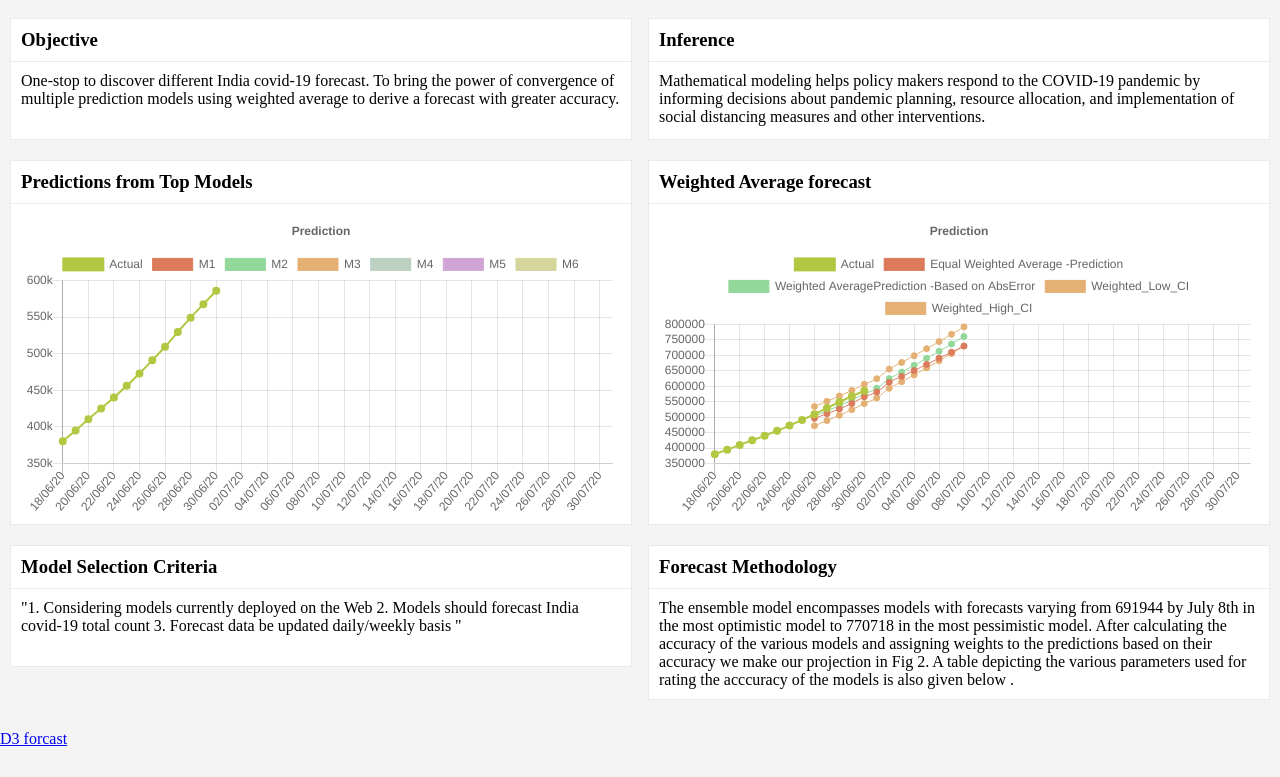
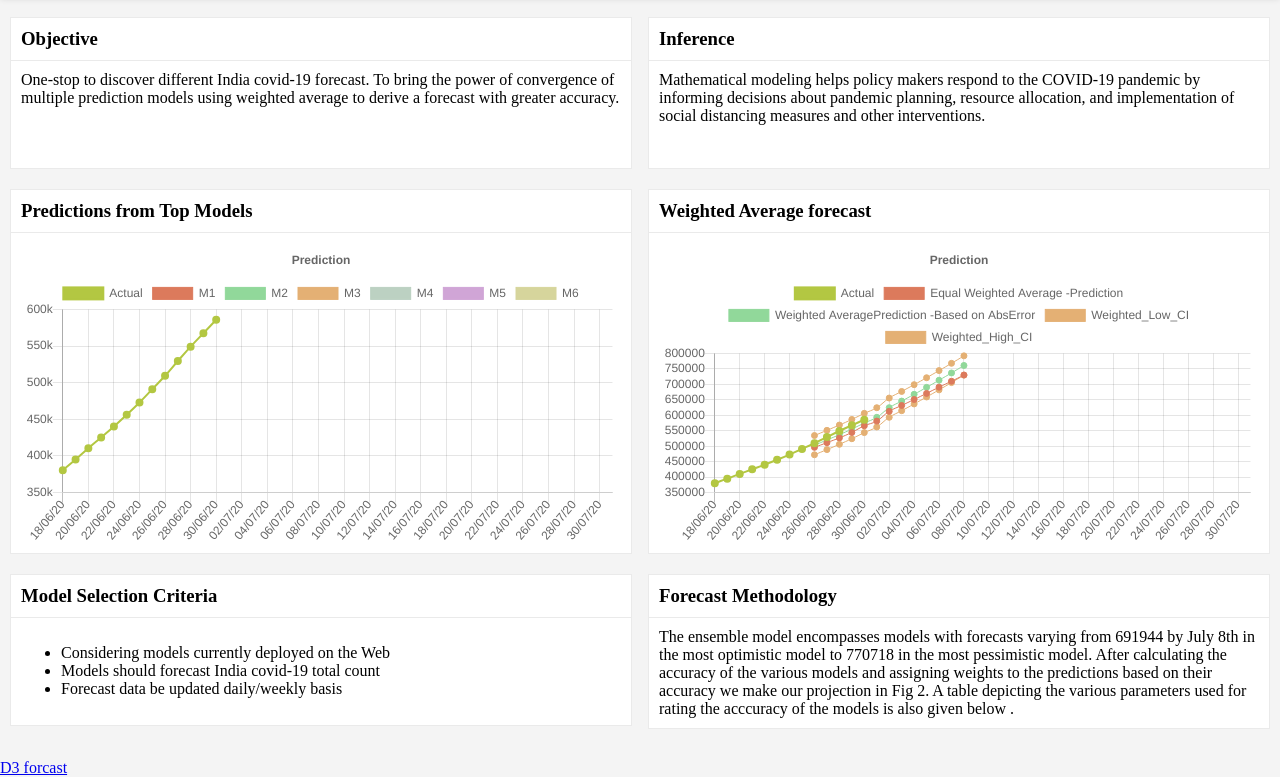
Before and after one commit to arunkumarv/covid-2, a plain HTML site: page index.html in a window 1280 px wide. Shown: the part 70-847 px from the top of the page. Before the commit the page ends 818 px from the top, so only its background shows below. Drawn offline with Linux system fonts and the light colour scheme; a web font is replaced by a local one.

Commit message:
some updates

```diff
--- a/index.html
+++ b/index.html
@@ -15,7 +15,7 @@
     <div class="pad">
         <div class="row">
             <div class="col-xs-12 col-sm-12 col-md-6 col-lg-6">
-                <div class="panel h120">
+                <div class="panel hpanel">
                     <h3 class="panel-title">Objective</h3>
                     <div class="panel-body">
                         One-stop to discover different India covid-19 forecast. To bring the power of convergence of multiple prediction models using weighted average to derive a forecast with greater accuracy.
@@ -23,7 +23,7 @@
                 </div>
             </div>
             <div class="col-xs-12 col-sm-12 col-md-6 col-lg-6">
-                <div class="panel h120">
+                <div class="panel hpanel">
                     <h3 class="panel-title">Inference</h3>
                     <div class="panel-body">
                         Mathematical modeling helps policy makers respond to the COVID-19 pandemic by informing decisions about pandemic planning, resource allocation, and implementation of social distancing measures and other interventions.
@@ -34,7 +34,7 @@
 
         <div class="row">
             <div class="col-xs-12 col-sm-12 col-md-6 col-lg-6">
-                <div class="panel h120">
+                <div class="panel hpanel">
                     <h3 class="panel-title">Predictions from Top Models</h3>
                     <div class="panel-body">
                         <canvas id="myChart"></canvas>
@@ -42,7 +42,7 @@
                 </div>
             </div>
             <div class="col-xs-12 col-sm-12 col-md-6 col-lg-6">
-                <div class="panel h120">
+                <div class="panel hpanel">
                     <h3 class="panel-title">Weighted Average forecast</h3>
                     <div class="panel-body">
                         <canvas id="myChart1"></canvas>
@@ -53,18 +53,20 @@
 
         <div class="row">
             <div class="col-xs-12 col-sm-12 col-md-6 col-lg-6">
-                <div class="panel h120">
+                <div class="panel hpanel">
                     <h3 class="panel-title">Model Selection Criteria</h3>
                     <div class="panel-body">
-                        "1. Considering  models currently deployed on the Web
-2. Models should forecast India covid-19 total count
-3. Forecast data be updated daily/weekly basis
-"
+                        <ul>
+                            <li>Considering  models currently deployed on the Web</li>
+                            <li>Models should forecast India covid-19 total count</li>
+                            <li>Forecast data be updated daily/weekly basis</li>
+                        </ul>
+
                     </div>
                 </div>
             </div>
             <div class="col-xs-12 col-sm-12 col-md-6 col-lg-6">
-                <div class="panel h120">
+                <div class="panel hpanel">
                     <h3 class="panel-title">Forecast Methodology</h3>
                     <div class="panel-body">
                         The ensemble model encompasses models with forecasts varying from  691944  by July 8th in the most optimistic model to 770718  in the most pessimistic model. After calculating the accuracy of the various models and assigning weights to the predictions based on their accuracy we make our projection in Fig 2. A table depicting the various parameters used for rating the acccuracy of the models is also given below .
--- a/static/style.css
+++ b/static/style.css
@@ -6,8 +6,8 @@ body{
 }
 .top-bar{
     background-color: #fff;
-    border-bottom: 1px solid #eaeaea;
     margin-bottom: 10px;
+    box-shadow: 0 2px 6px 0 rgba(0,0,0,.12), inset 0 -1px 0 0 #dadce0;
 }
 
 h1.ak-title {
@@ -15,8 +15,8 @@ h1.ak-title {
     margin:0;
     text-align: center;
 }
-.h120 {
-    min-height: 120px;
+.hpanel {
+    min-height: 150px;
 }
 .panel {
     border: 1px solid #eaeaea;
```
